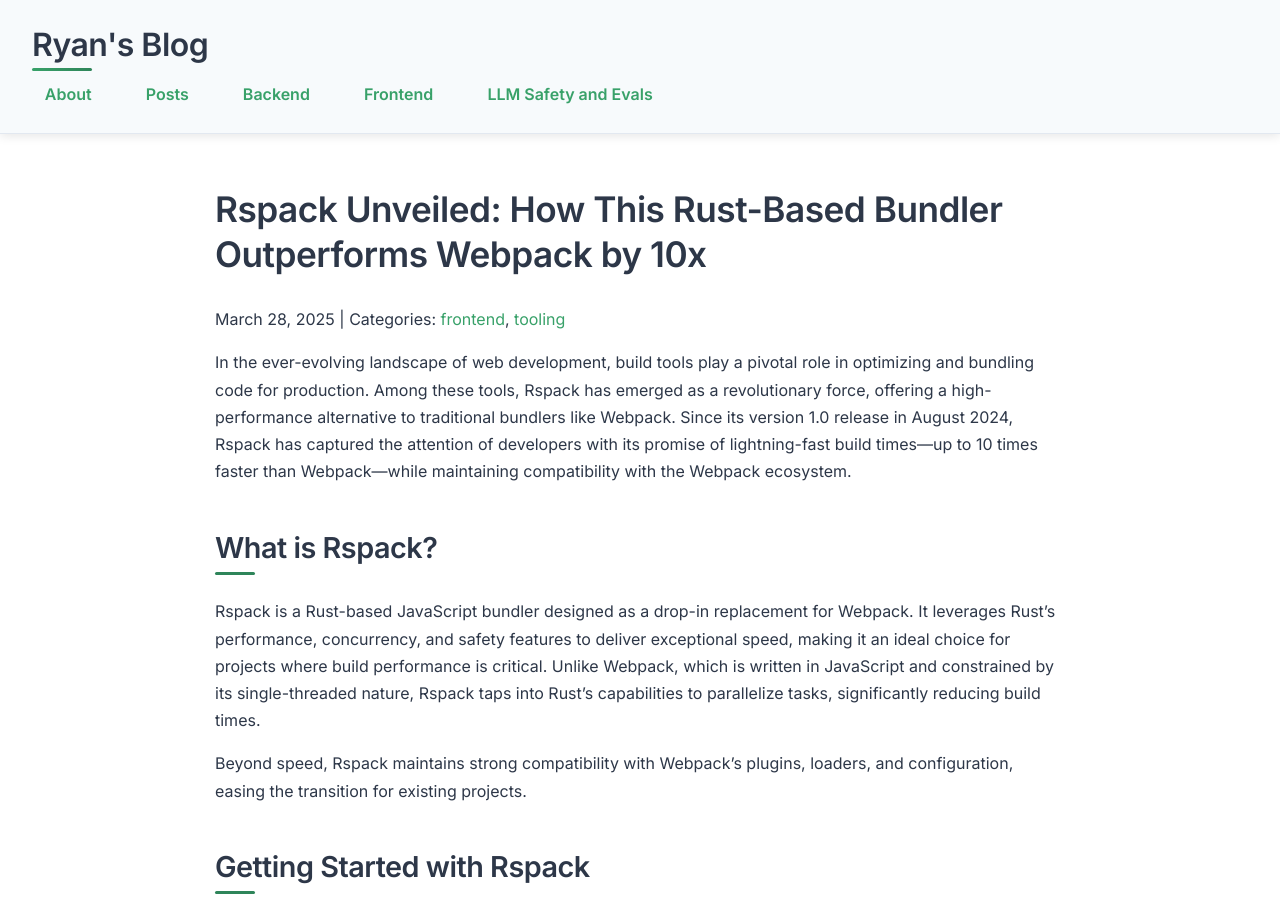
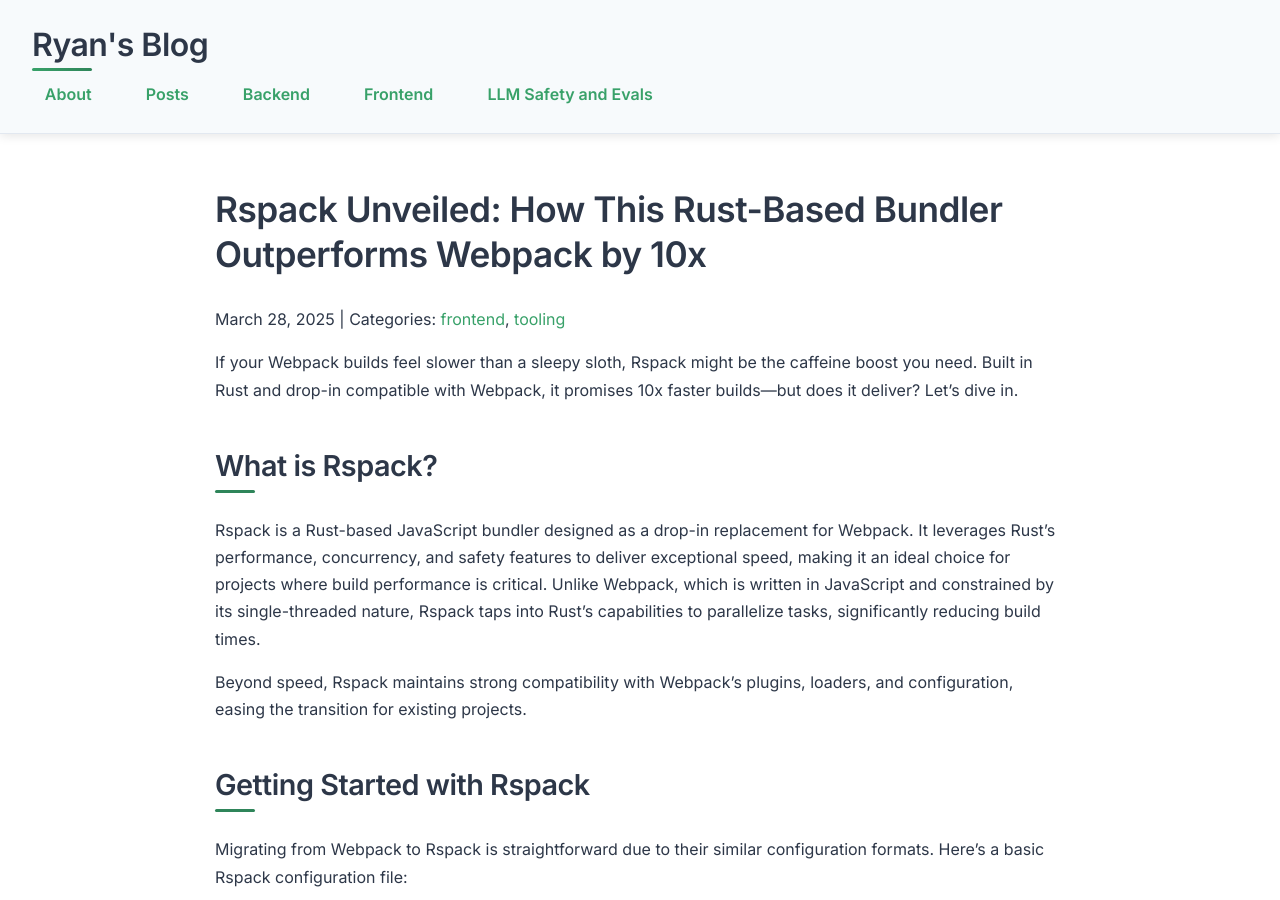
Before and after one commit to ryantzr1/ryantzr1.github.io, a Jekyll site: the page built from _posts/2025-03-28-rspack.md, in a window 1280 px wide and 900 px high. Built offline with Jekyll 4.4.1, drawn with Linux system fonts in a browser that asks for light colours.

Commit message:
init rspack blog

```diff
--- a/_posts/2025-03-28-rspack.md
+++ b/_posts/2025-03-28-rspack.md
@@ -7,7 +7,7 @@
 repo: https://github.com/web-infra-dev/rspack
 ---
 
-In the ever-evolving landscape of web development, build tools play a pivotal role in optimizing and bundling code for production. Among these tools, Rspack has emerged as a revolutionary force, offering a high-performance alternative to traditional bundlers like Webpack. Since its version 1.0 release in August 2024, Rspack has captured the attention of developers with its promise of lightning-fast build times—up to 10 times faster than Webpack—while maintaining compatibility with the Webpack ecosystem.
+If your Webpack builds feel slower than a sleepy sloth, Rspack might be the caffeine boost you need. Built in Rust and drop-in compatible with Webpack, it promises 10x faster builds—but does it deliver? Let's dive in.
 
 ## What is Rspack?
 
```
